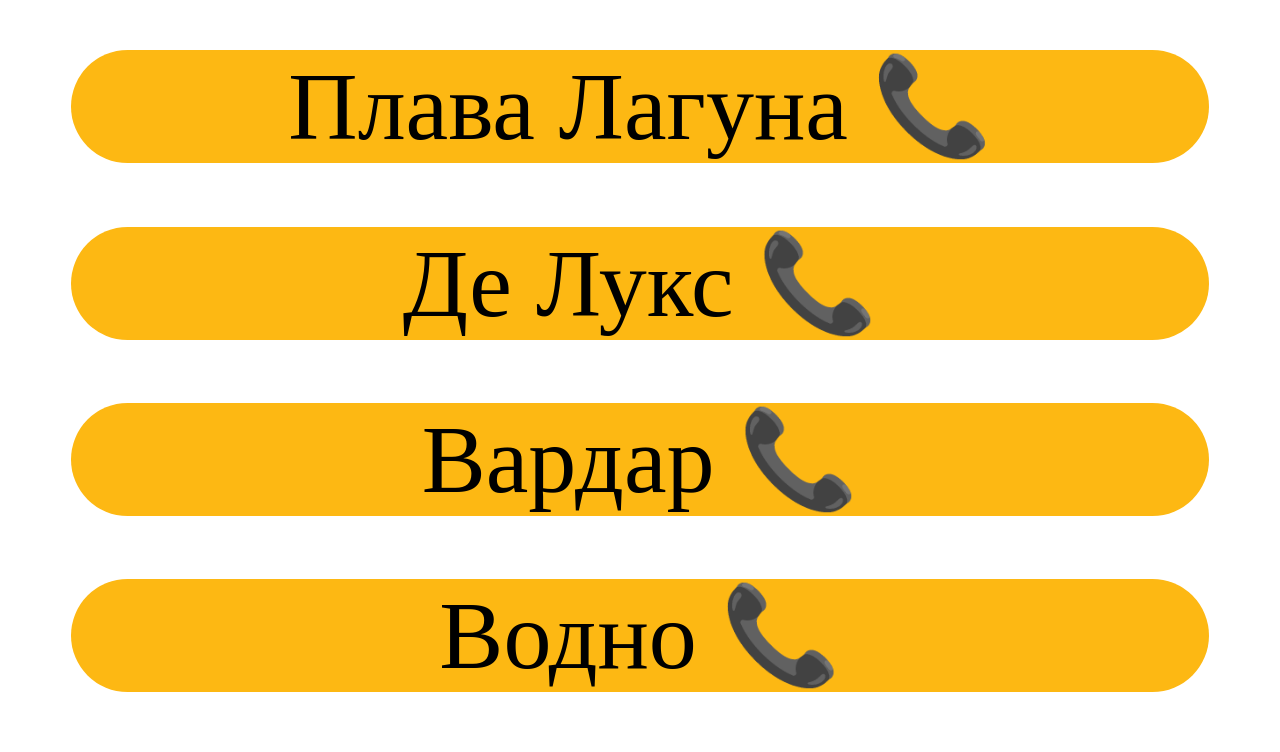
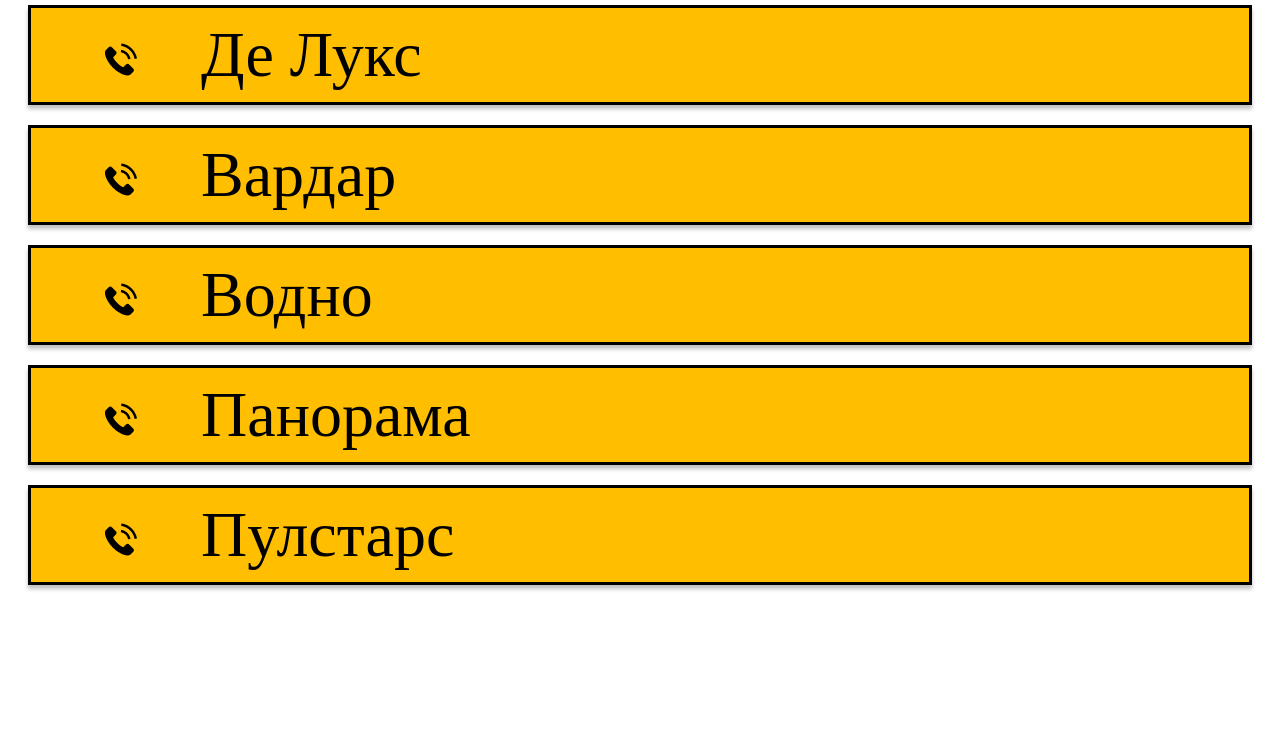
Before and after one commit to markododa/taxi, a plain HTML site: page public/index.html in a window 1280 px wide. Shown: the part 689-1441 px from the top of the page. After the commit the page ends 1294 px from the top, so only its background shows below. Drawn offline with Linux system fonts and the light colour scheme.

Commit message:
Improve look

```diff
--- a/public/index.html
+++ b/public/index.html
@@ -6,16 +6,16 @@
   <link rel="manifest" href="./static/manifest.json">
 </head>
 <body>
-<h1>🚕 Таксиња</h1>
-<div><a href="tel://02-15-180">Глобал 📞</a></div>
-<div><a href="tel://15161">Рива 📞</a></div>
-<div><a href="tel://15-169">Ellite 📞</a></div>
-<div><a href="tel://15-192">Плава Лагуна 📞</a></div>
-<div><a href="tel://15-187">Де Лукс 📞</a></div>
-<div><a href="tel://15-195">Вардар 📞</a></div>
-<div><a href="tel://15191">Водно 📞</a></div>
-<div><a href="tel://15199">Панорама 📞</a></div>
-<div><a href="tel://15177">Пулстарс 📞</a></div>
+<img src="./static/img/header.png" class="taxi"></img>
+<div class=button><a href="tel://02-15-180">Глобал</a></div>
+<div class=button><a href="tel://15161">Рива</a></div>
+<div class=button><a href="tel://15-169">Ellite</a></div>
+<div class=button><a href="tel://15-192">Плава Лагуна</a></div>
+<div class=button><a href="tel://15-187">Де Лукс</a></div>
+<div class=button><a href="tel://15-195">Вардар</a></div>
+<div class=button><a href="tel://15191">Водно</a></div>
+<div class=button><a href="tel://15199">Панорама</a></div>
+<div class=button><a href="tel://15177">Пулстарс</a></div>
 <script>
  if (!navigator.serviceWorker.controller) {
      navigator.serviceWorker.register("/taxi/sw.js").then(function(reg) {
--- a/public/static/style.css
+++ b/public/static/style.css
@@ -1,27 +1,35 @@
 body {
 }
 
-h1 {
-	zoom: 250%;
-	text-align: center;
+a::before {
+	content:url(img/phone.png);
+	margin: 1em;
 }
 
-div {
-	zoom: 300%;
-	background-color: #fdb813;
-	max-width: stretch;
-	max-height: stretch;
-	text-align: center;
-	margin-left: 5%;
-	margin-right: 5%;
-	margin-top: 5%;
-	margin-bottom: 5%;
-	border-radius: 25px;
+.taxi {
+	margin: 5%;
 }
+
+.button {
+	width: stretch;
+	height: stretch;
+	text-align: left;
+	top: 70px;
+	left: 26px;
+	padding: 10px 10px 10px 10px;
+	gap: 10px;
+	border: 3px 0px 0px 0px;
+	opacity: 0px;
+	background: #FFBF00;
+	border: 3px solid #000000;
+	margin: 20px;
+	box-shadow: 0px 4px 4px 0px #00000040;
+}
+
 a {
 color: black;
-height: 100%;
-font-size: 200%;
+height: 400%;
+font-size: 400%;
 width: 100%;
 display: block;
 }
```
Also changed, not shown: public/static/script.js (added, +31 -0 lines), tmpl.html (+1 -1 lines), public/static/img/header.png (added), public/static/img/phone.png (added), 1 other file.
